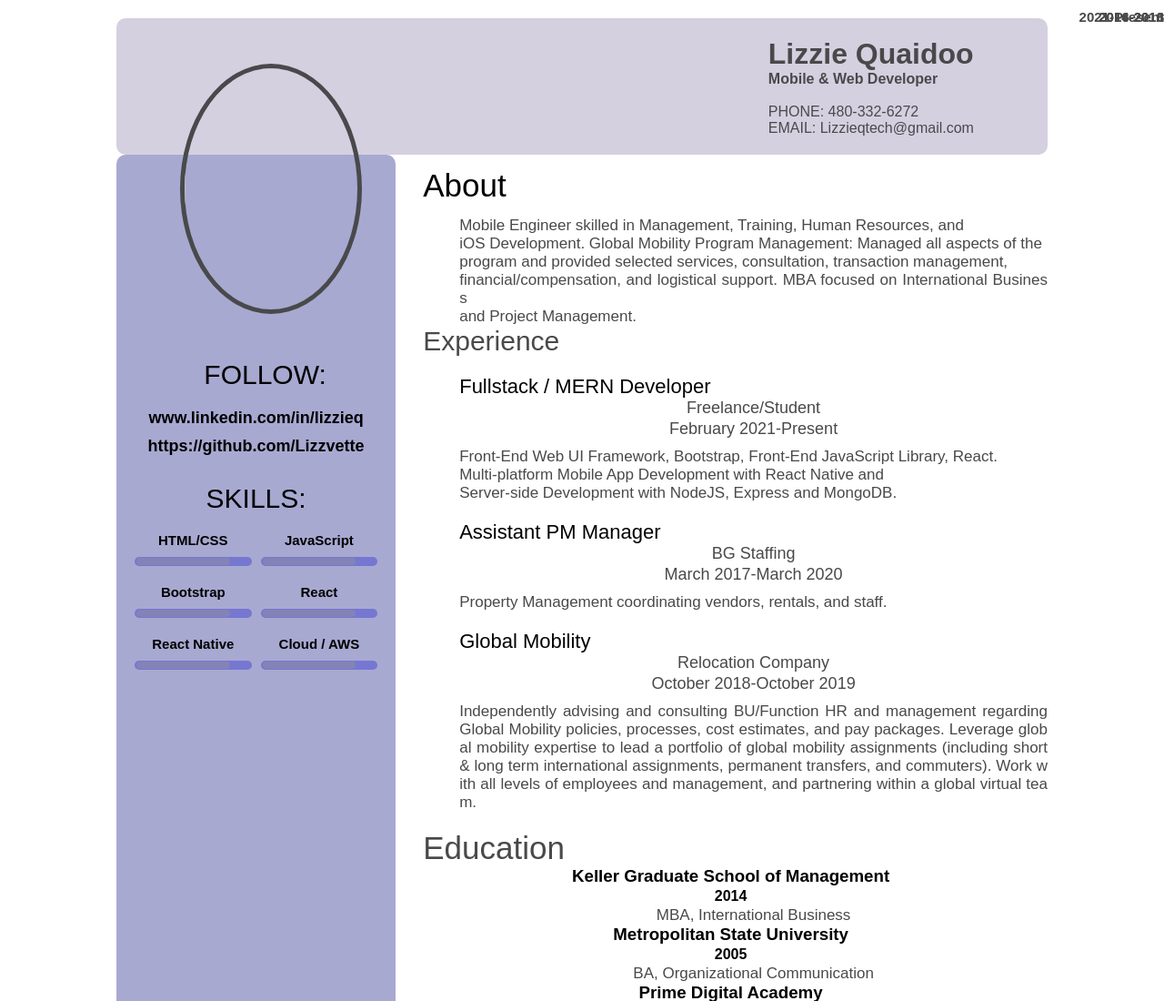
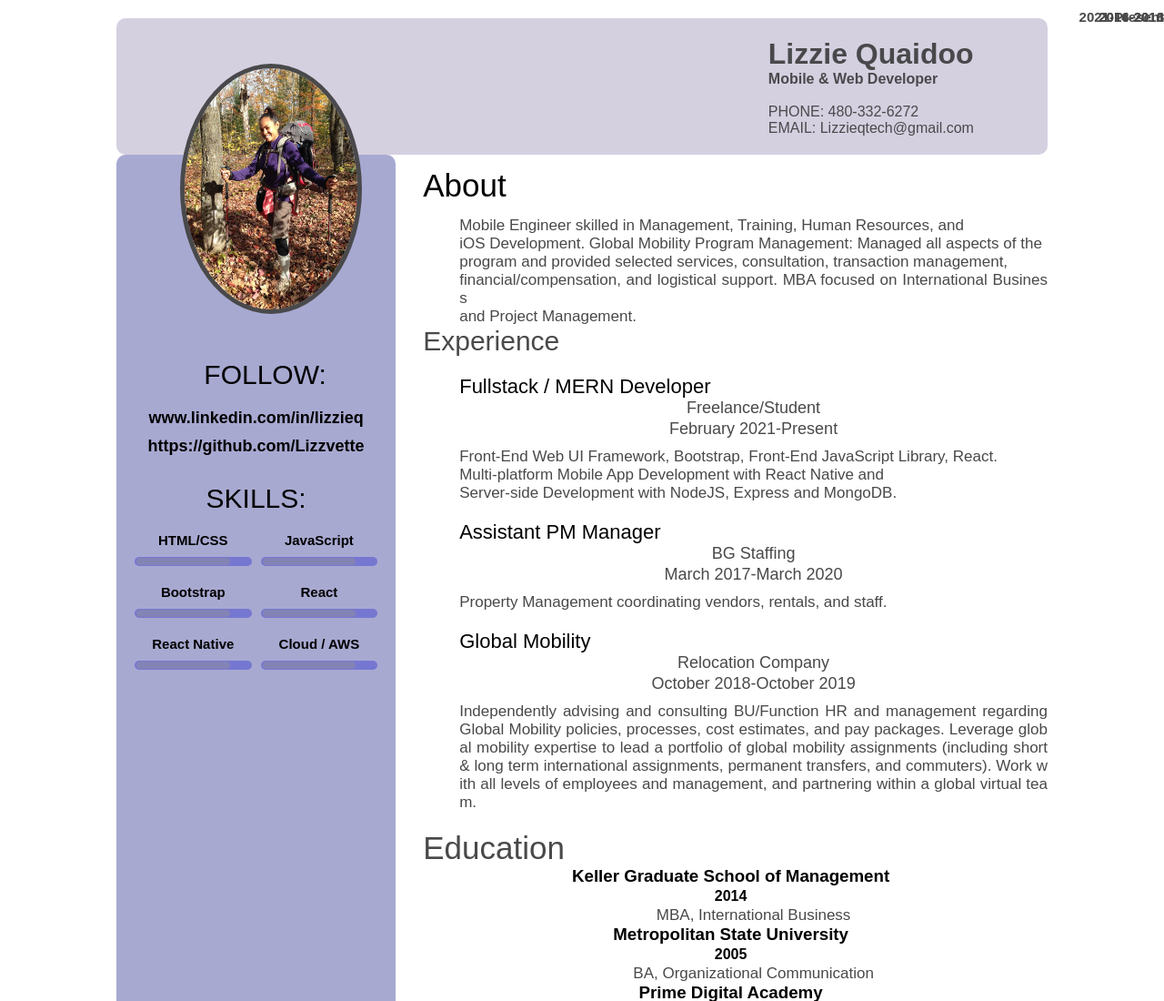
Before and after one commit to Lizzvette/Resume, a plain HTML site: page index.html in a window 1280 px wide. Shown: the top 1100 px of the page at 91% size. Drawn offline with Linux system fonts and the light colour scheme.

Commit message:
Update index.html

```diff
--- a/index.html
+++ b/index.html
@@ -13,9 +13,10 @@
 
     <div class="print-area">
         <div class="header">
-            <img src="img/MNHiking.jpg"
+            <img src="MNHiking.jpg"
                 width="200"
                 height="250"/>
+
             <div class="header-text">
                 <h1> Lizzie Quaidoo</h1>
                 <p><strong>Mobile & Web Developer</strong></p></br>
```
